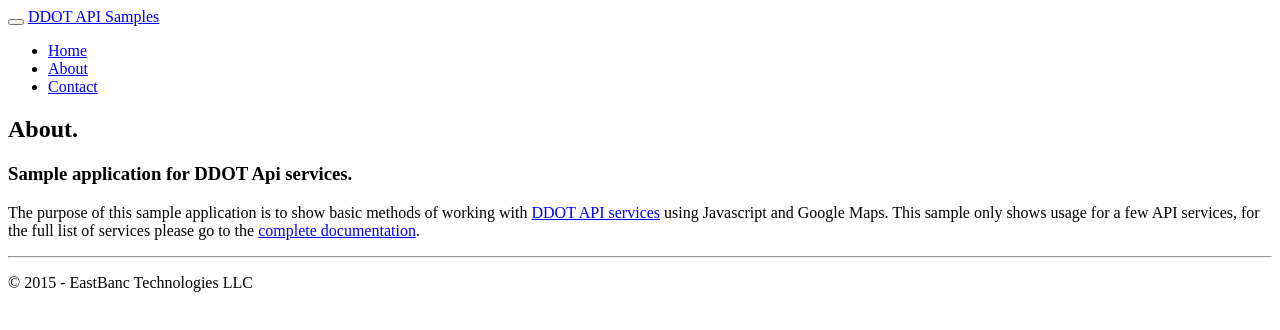
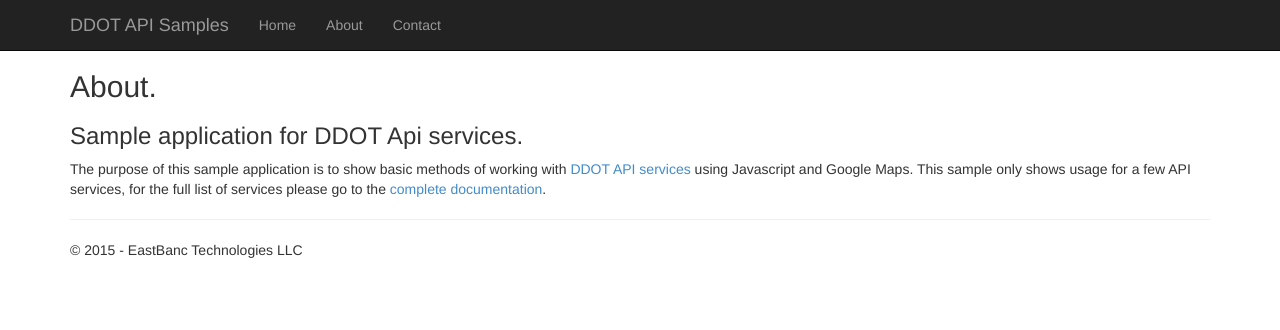
Before and after one commit to eastbanctech/ddot-services-samples, a plain HTML site: page about.html in a window 1280 px wide. Drawn offline with Linux system fonts and the light colour scheme; the site is published under a folder, as on GitHub Pages, so addresses that start at the root find nothing.

Commit message:
fixed css path

```diff
--- a/about.html
+++ b/about.html
@@ -5,10 +5,10 @@
     <meta charset="utf-8">
     <meta name="viewport" content="width=device-width, initial-scale=1.0">
     <title>About - DDOT API Samples</title>
-    <link href="/css/bootstrap.css" rel="stylesheet">
-    <link href="/css/site.css" rel="stylesheet">
+    <link href="css/bootstrap.css" rel="stylesheet">
+    <link href="css/site.css" rel="stylesheet">
 
-    <script src="/scripts/modernizr-2.6.2.js"></script>
+    <script src="scripts/modernizr-2.6.2.js"></script>
 </head>
 <body>
 
```
Also changed, not shown: bikeshare.html (+3 -3 lines), circulator.html (+3 -3 lines), contact.html (+3 -3 lines), index.html (+3 -3 lines), rentalcars.html (+3 -3 lines).
